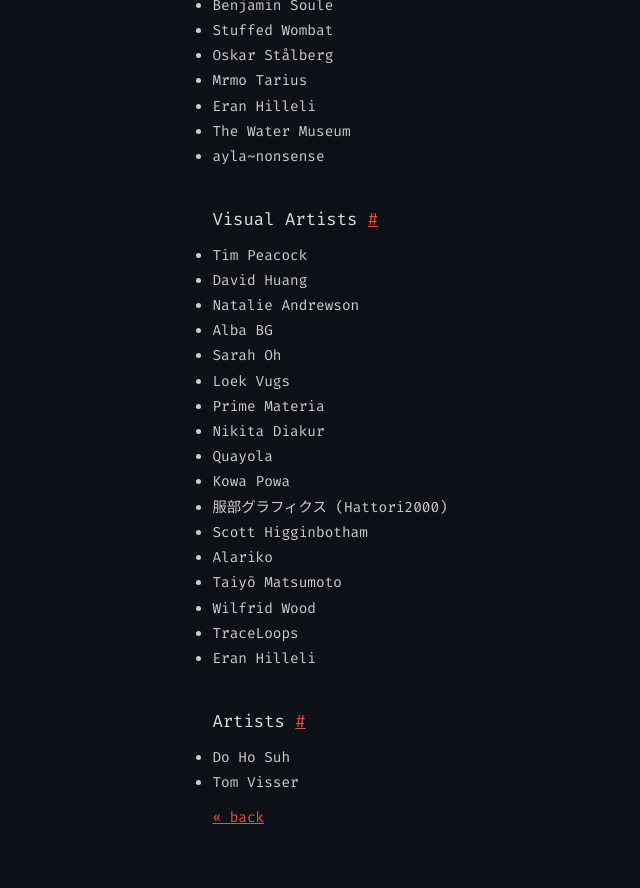
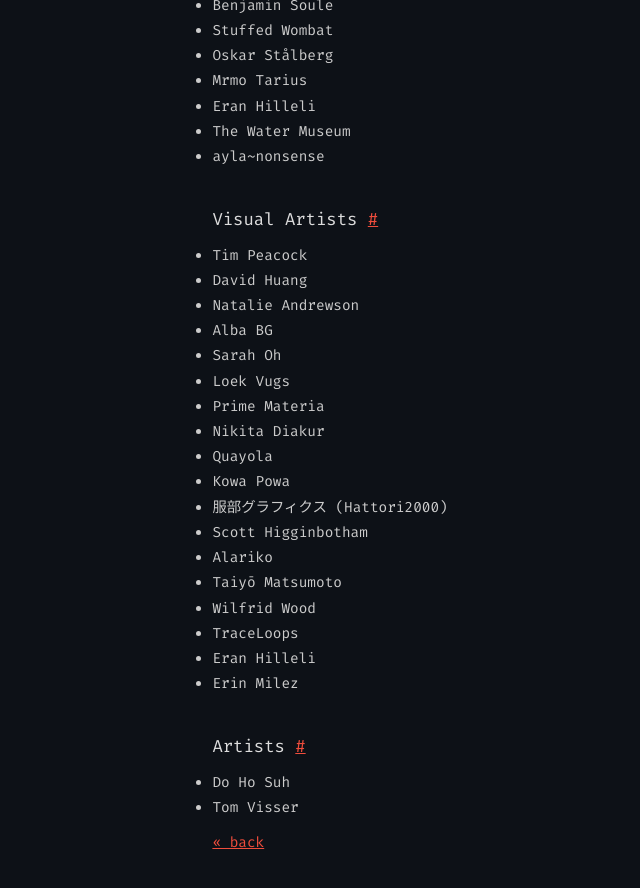
Before and after one commit to sourencho/sourencho.github.io, a Jekyll site: the page built from favorites.md, in a window 1280 px wide and 900 px high, scrolled down 3722 px. Shown: the top 888 px of the window, without its empty margins (118-758 px from the left). Built offline with Jekyll 4.4.1, drawn with Linux system fonts in a browser that asks for light colours.

Commit message:
Update favorites.md

```diff
--- a/favorites.md
+++ b/favorites.md
@@ -167,6 +167,7 @@ List of favorites in no particular order.
 - Wilfrid Wood
 - TraceLoops
 - Eran Hilleli
+- Erin Milez
 
 ### Artists
 - Do Ho Suh
```
